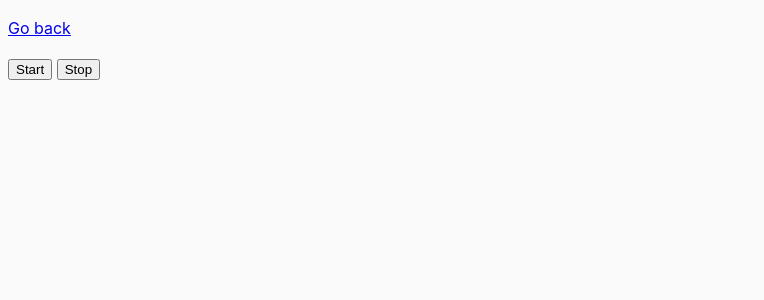
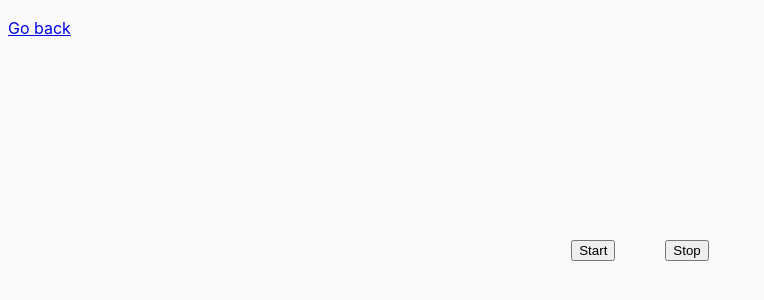
Before and after one commit to Val-Belous/goit-js-hw-09, a website built with Parcel: page src/01-color-switcher.html in a window 1280 px wide. Shown: the whole page, without its empty margins (0-764 px from the left). Built offline with nearby package versions, Linux system fonts and the light colour scheme.

Commit message:
css
add little styles changes

```diff
--- a/src/01-color-switcher.html
+++ b/src/01-color-switcher.html
@@ -8,10 +8,10 @@
   </head>
   <body>
     <p><a href="index.html">Go back</a></p>
-
-    <button type="button" data-start>Start</button>
-    <button type="button" data-stop>Stop</button>
-
+    <div class="lol">
+      <button type="button" data-start>Start</button>
+      <button type="button" data-stop>Stop</button>
+    </div>
     <script src="js/01-color-switcher.js" type="module"></script>
   </body>
 </html>
--- a/src/css/common.css
+++ b/src/css/common.css
@@ -40,3 +40,10 @@ img {
   border-radius: 5px;
   background-color: gold;
 }
+
+.lol {
+  margin-top: 200px;
+  display: flex;
+  justify-content: center;
+  gap: 50px;
+}
```
